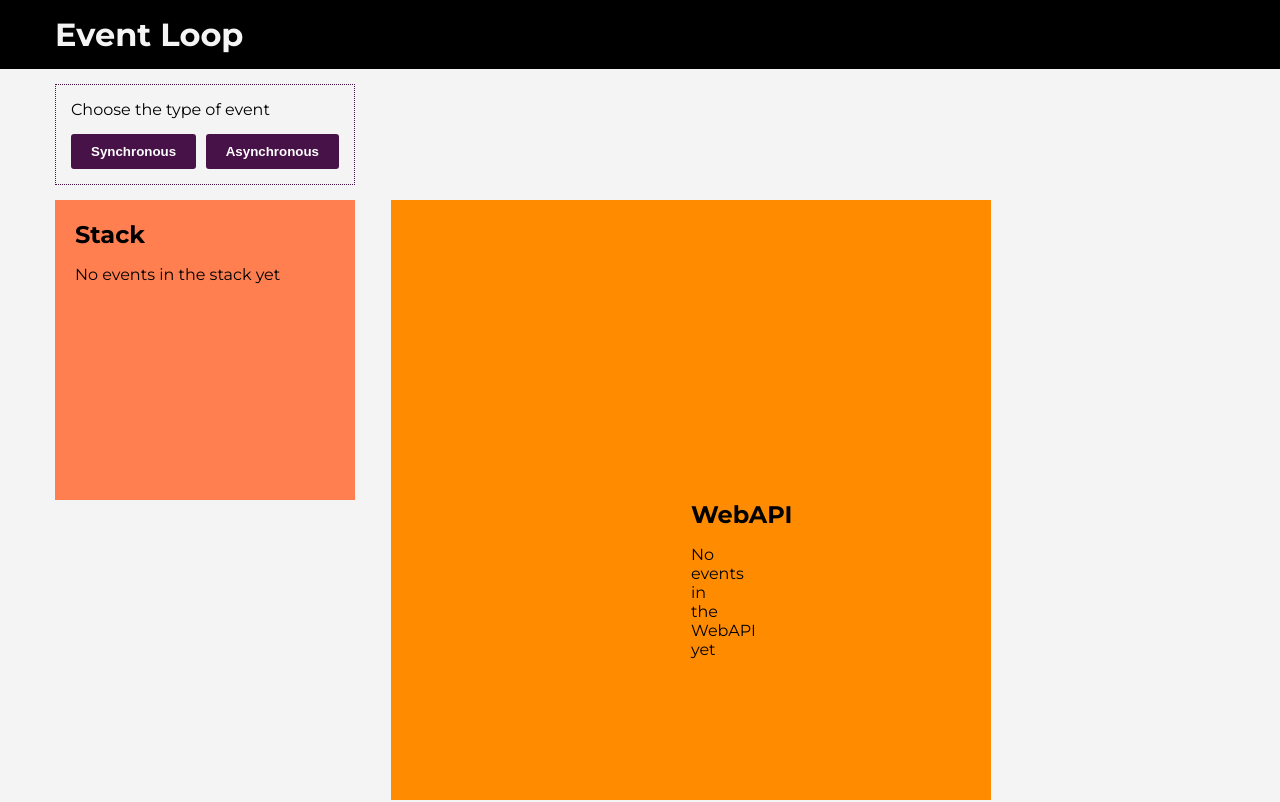
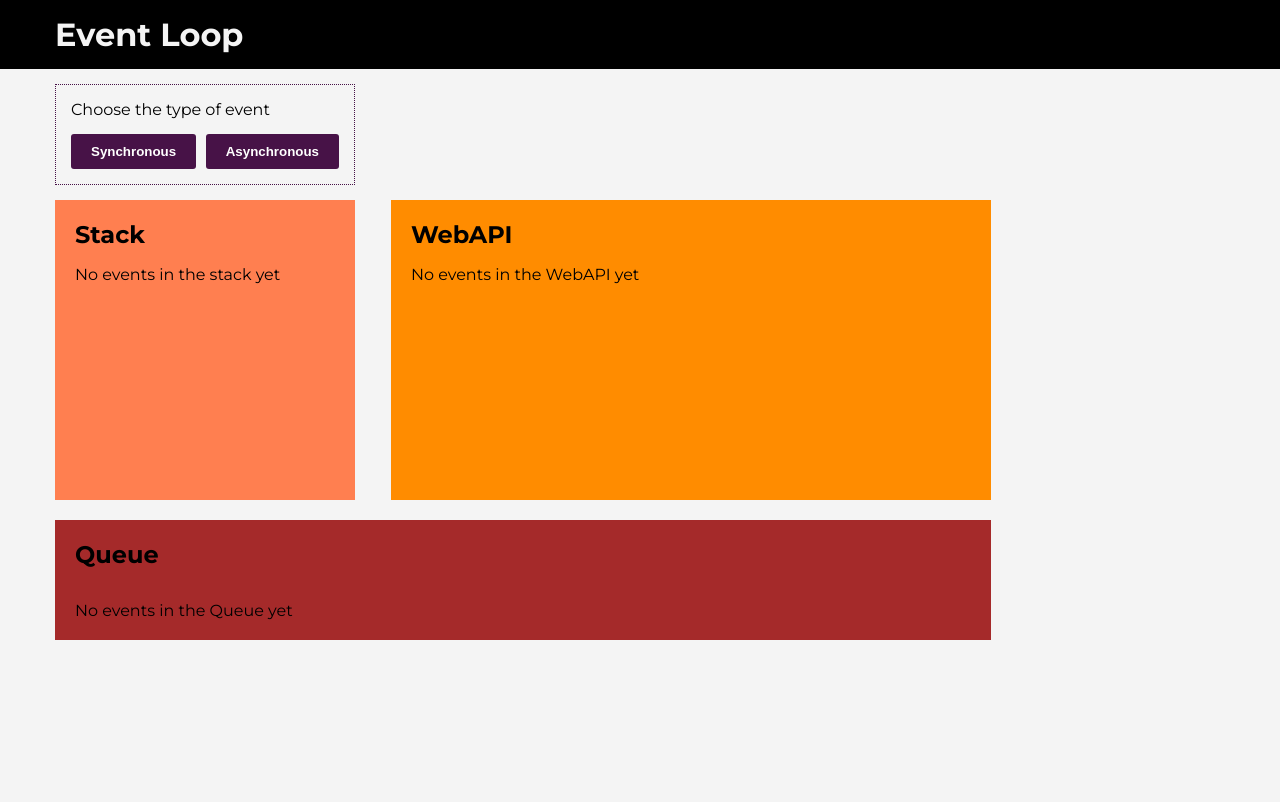
Before and after one commit to oleksandr-shapchenko/event-loop, an Angular app: page / in a window 1280 px wide. Shown: the top 802 px of the page. Built offline with nearby package versions, Linux system fonts and the light colour scheme.

Commit message:
correct styles

```diff
--- a/src/app/app.component.scss
+++ b/src/app/app.component.scss
@@ -54,7 +54,6 @@ header {
   flex-basis: 600px;
   padding: 20px;
   height: 300px;
-  padding: 300px;
   overflow-y: scroll;
   background-color: darkorange;
 }
```
